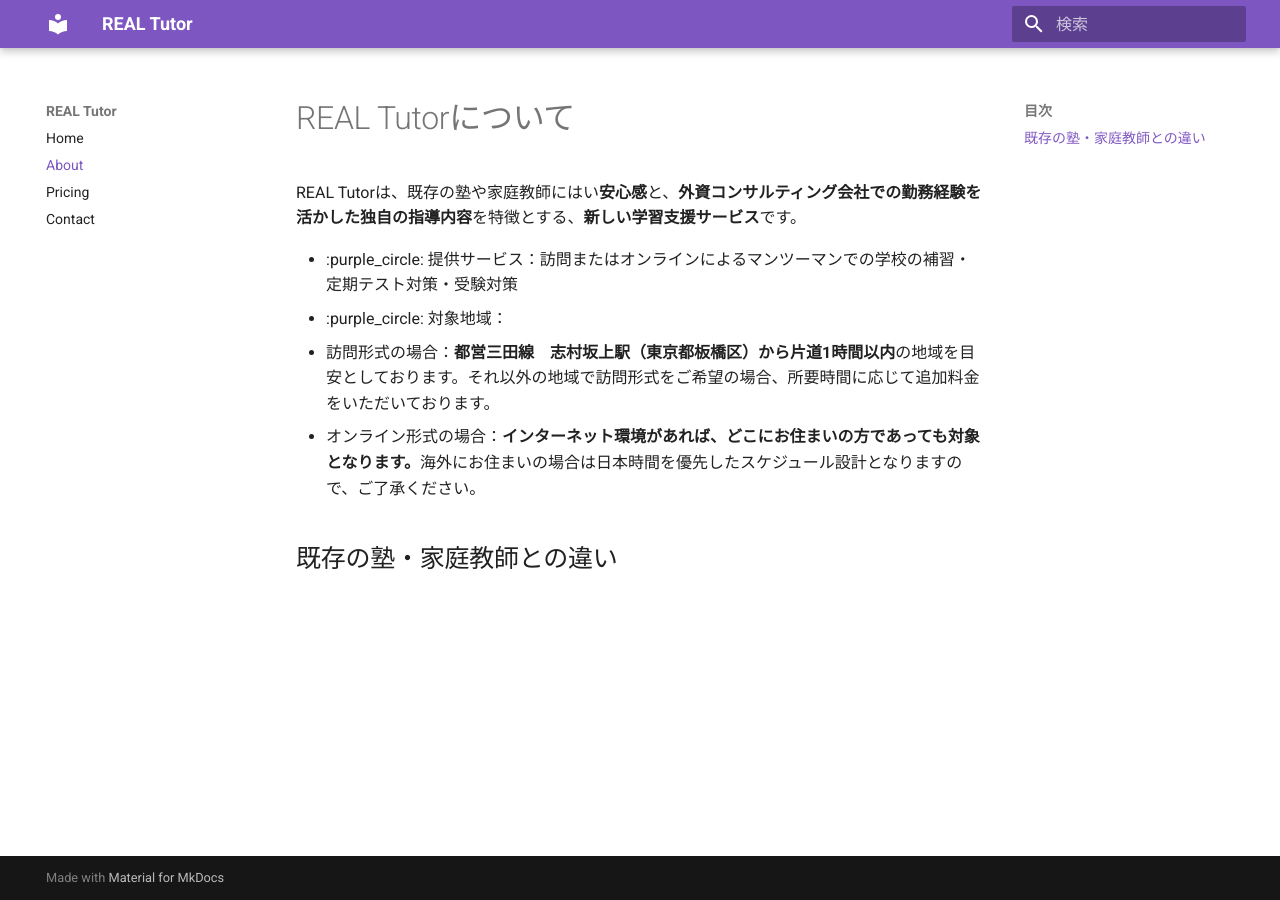
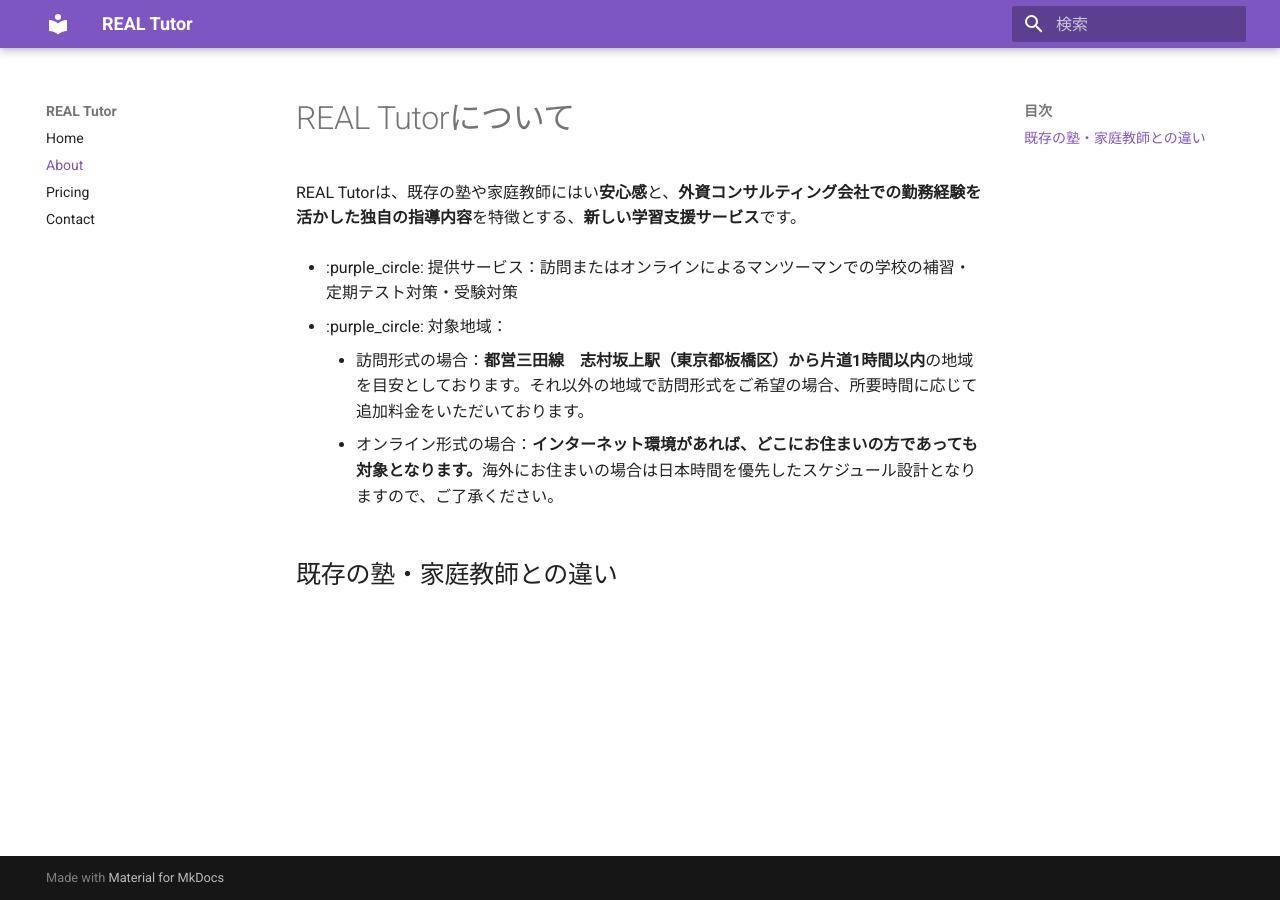
Before and after one commit to REALTutor-EducConsulting/REALTutor, an MkDocs documentation site: the page built from docs/about.md, in a window 1280 px wide. Built offline with MkDocs 1.6.1 and Material for MkDocs 9.7.7, drawn with Linux system fonts in a browser that asks for light colours.

Commit message:
About update

```diff
--- a/docs/about.md
+++ b/docs/about.md
@@ -1,12 +1,13 @@
-# REAL Tutorについて
+# <span style="color: pruple; ">REAL Tutorについて</span>
 
 REAL Tutorは、既存の塾や家庭教師にはい**安心感**と、**外資コンサルティング会社での勤務経験を活かした独自の指導内容**を特徴とする、**新しい学習支援サービス**です。
 
- - :purple_circle:
+- :purple_circle:
  提供サービス：訪問またはオンラインによるマンツーマンでの学校の補習・定期テスト対策・受験対策
- - :purple_circle:
+
+- :purple_circle:
  対象地域：
-   - 訪問形式の場合：**都営三田線　志村坂上駅（東京都板橋区）から片道1時間以内**の地域を目安としております。それ以外の地域で訪問形式をご希望の場合、所要時間に応じて追加料金をいただいております。
-   - オンライン形式の場合：**インターネット環境があれば、どこにお住まいの方であっても対象となります。**海外にお住まいの場合は日本時間を優先したスケジュール設計となりますので、ご了承ください。
+	- 訪問形式の場合：**都営三田線　志村坂上駅（東京都板橋区）から片道1時間以内**の地域を目安としております。それ以外の地域で訪問形式をご希望の場合、所要時間に応じて追加料金をいただいております。
+	- オンライン形式の場合：**インターネット環境があれば、どこにお住まいの方であっても対象となります。**海外にお住まいの場合は日本時間を優先したスケジュール設計となりますので、ご了承ください。
 
 ## 既存の塾・家庭教師との違い
```
